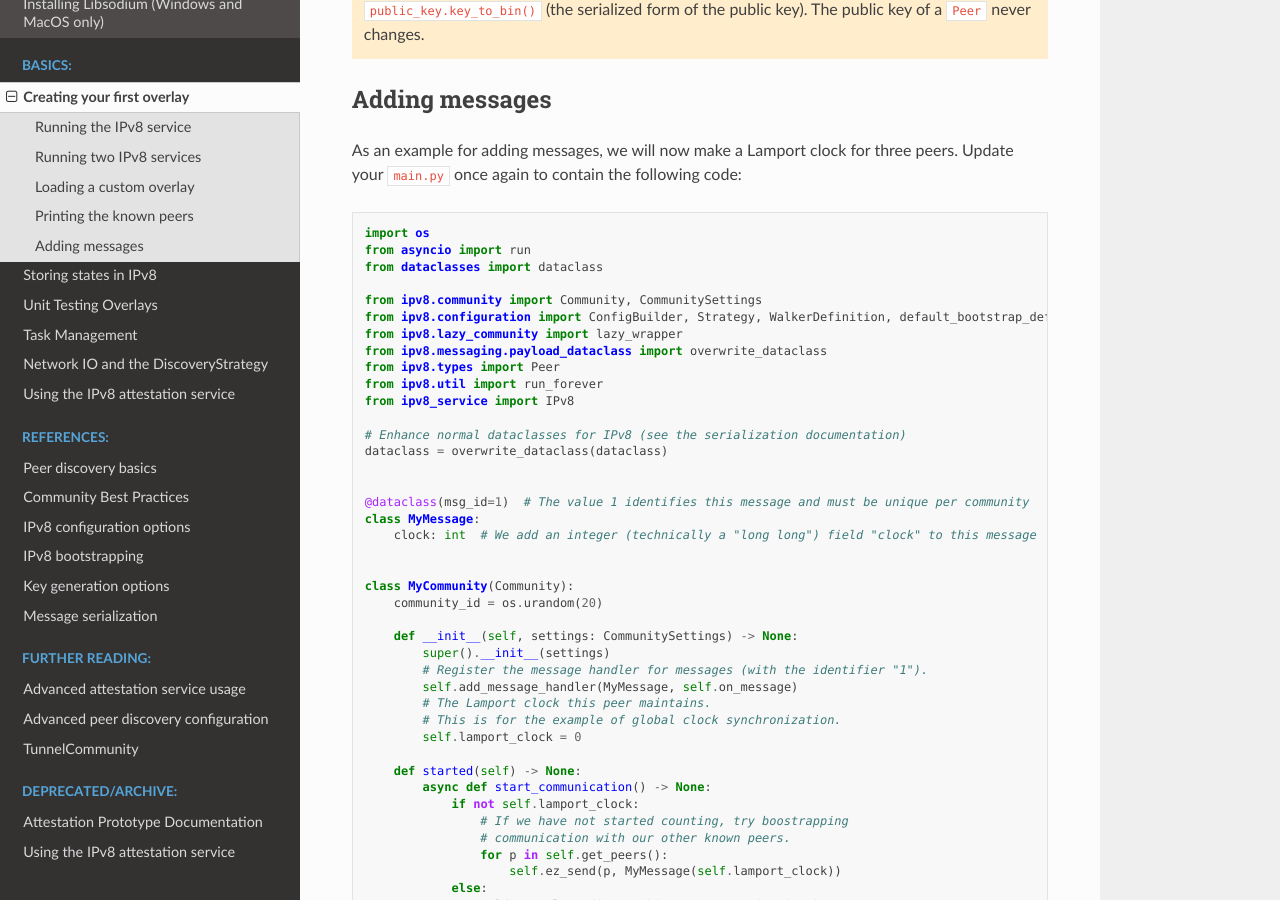
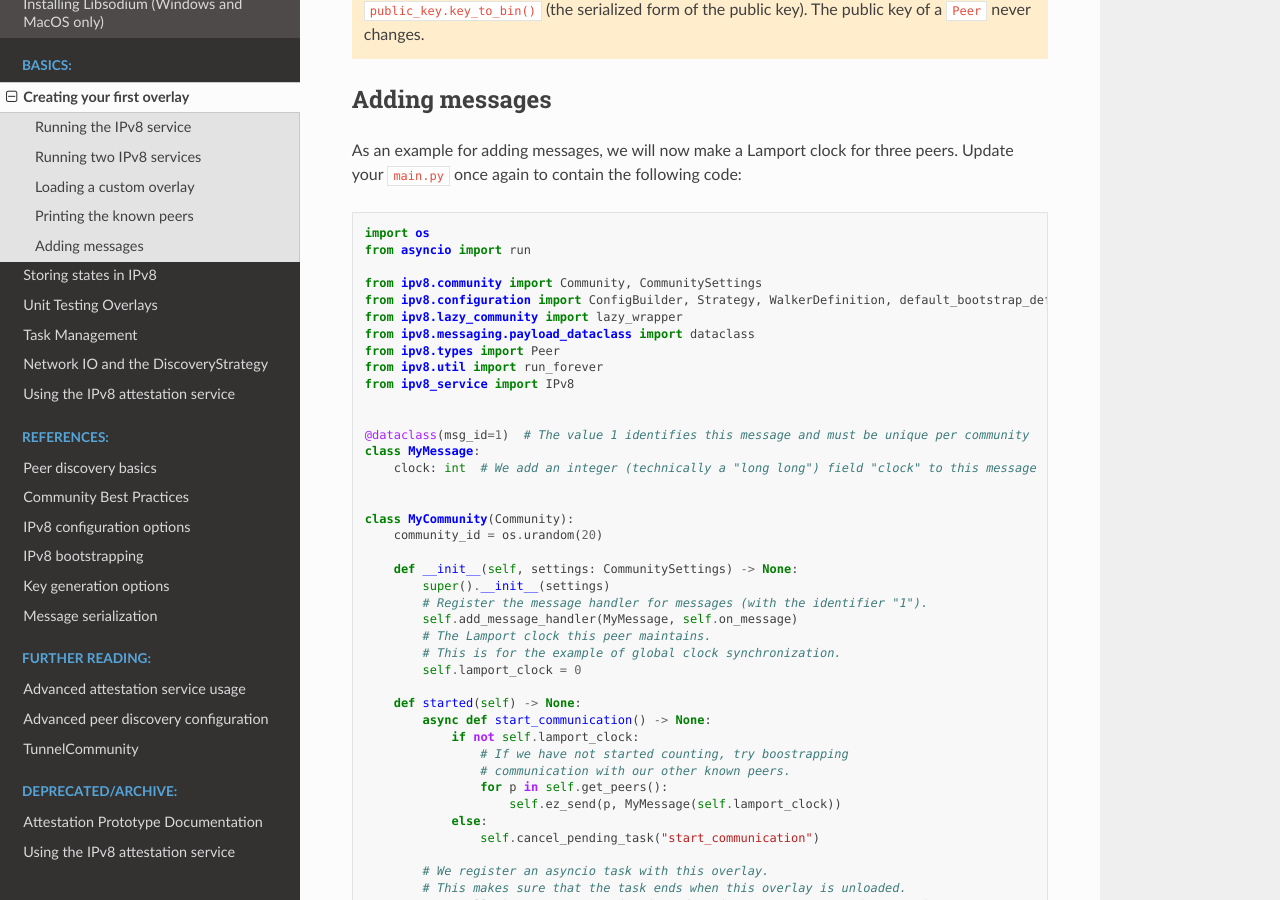
Before and after one commit to Tribler/py-ipv8, a Sphinx documentation site: the page built from doc/basics/overlay_tutorial.rst, in a window 1280 px wide and 900 px high, scrolled down 3574 px. Built offline with Sphinx 7.4.7 and the Read the Docs theme 2.0.0, drawn with Linux system fonts in a browser that asks for light colours.

Commit message:
Removed overwrite dataclass construction

```diff
--- a/doc/basics/overlay_tutorial_5.py
+++ b/doc/basics/overlay_tutorial_5.py
@@ -1,17 +1,13 @@
 import os
 from asyncio import run
-from dataclasses import dataclass
 
 from ipv8.community import Community, CommunitySettings
 from ipv8.configuration import ConfigBuilder, Strategy, WalkerDefinition, default_bootstrap_defs
 from ipv8.lazy_community import lazy_wrapper
-from ipv8.messaging.payload_dataclass import overwrite_dataclass
+from ipv8.messaging.payload_dataclass import dataclass
 from ipv8.types import Peer
 from ipv8.util import run_forever
 from ipv8_service import IPv8
-
-# Enhance normal dataclasses for IPv8 (see the serialization documentation)
-dataclass = overwrite_dataclass(dataclass)
 
 
 @dataclass(msg_id=1)  # The value 1 identifies this message and must be unique per community
--- a/doc/basics/testbase_tutorial_2.py
+++ b/doc/basics/testbase_tutorial_2.py
@@ -1,15 +1,12 @@
 import os
 import unittest
-from dataclasses import dataclass
 from random import random, shuffle
 
 from ipv8.community import Community, CommunitySettings
 from ipv8.lazy_community import lazy_wrapper, lazy_wrapper_unsigned
-from ipv8.messaging.payload_dataclass import overwrite_dataclass
+from ipv8.messaging.payload_dataclass import dataclass
 from ipv8.test.base import TestBase
 from ipv8.types import Peer
-
-dataclass = overwrite_dataclass(dataclass)
 
 
 @dataclass(msg_id=1)
--- a/doc/reference/serialization_1.py
+++ b/doc/reference/serialization_1.py
@@ -1,13 +1,9 @@
 from __future__ import annotations
-
-from dataclasses import dataclass
 
 from ipv8.messaging.lazy_payload import VariablePayload, vp_compile
 from ipv8.messaging.payload import Payload
-from ipv8.messaging.payload_dataclass import overwrite_dataclass, type_from_format
+from ipv8.messaging.payload_dataclass import dataclass, type_from_format
 from ipv8.messaging.serialization import Serializable
-
-dataclass = overwrite_dataclass(dataclass)
 
 
 class MySerializable(Serializable):
--- a/doc/reference/serialization_4.py
+++ b/doc/reference/serialization_4.py
@@ -1,14 +1,11 @@
 from __future__ import annotations
 
 import json
-from dataclasses import dataclass
 from typing import cast
 
 from ipv8.messaging.lazy_payload import VariablePayload, vp_compile
-from ipv8.messaging.payload_dataclass import overwrite_dataclass
+from ipv8.messaging.payload_dataclass import dataclass
 from ipv8.messaging.serialization import default_serializer
-
-dataclass = overwrite_dataclass(dataclass)
 
 
 @vp_compile
--- a/doc/reference/serialization_7.py
+++ b/doc/reference/serialization_7.py
@@ -1,9 +1,5 @@
-from dataclasses import dataclass
-
 from ipv8.messaging.lazy_payload import VariablePayload
-from ipv8.messaging.payload_dataclass import overwrite_dataclass
-
-dataclass = overwrite_dataclass(dataclass)
+from ipv8.messaging.payload_dataclass import dataclass
 
 
 class A(VariablePayload):
```
Also changed, not shown: doc/basics/testbase_tutorial.rst (+4 -4 lines), doc/reference/serialization.rst (+5 -5 lines), 2 other files.
